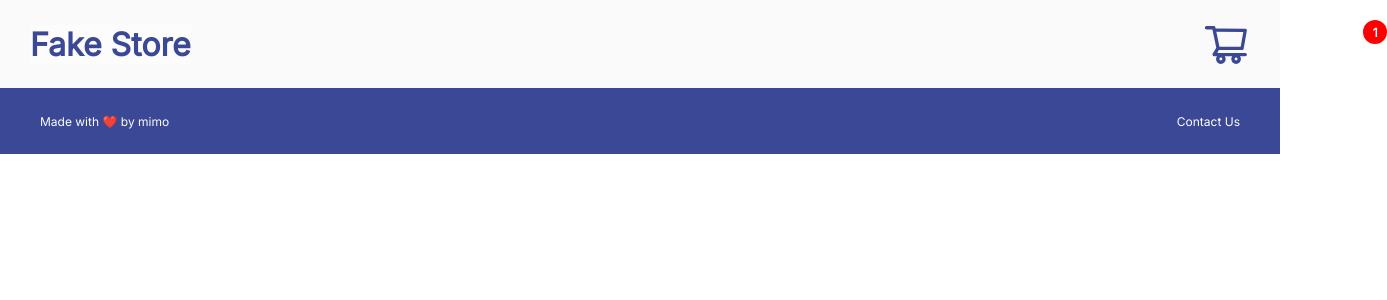
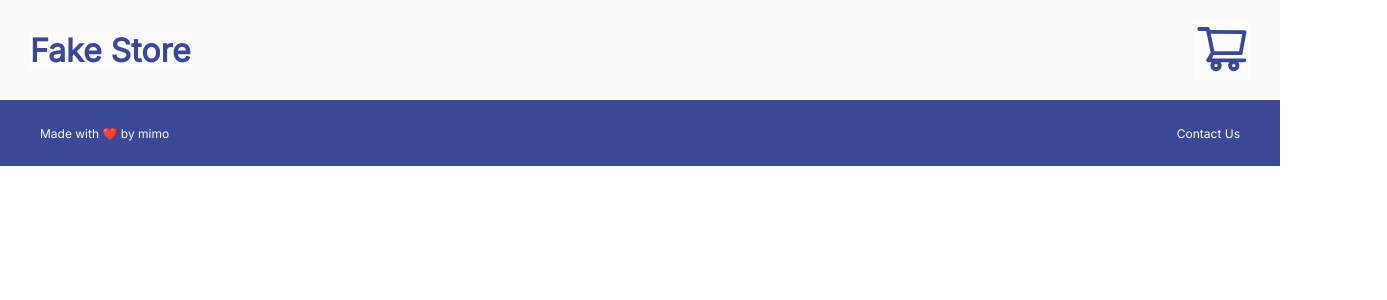
Before and after one commit to 1uckyswish/FakeStore-api, a React app: page /checkout in a window 1280 px wide. Shown: the top 300 px of the page, 1387 px wide, since content can reach past the window. Built offline with nearby package versions, Linux system fonts and the light colour scheme; the HTML template or start-up script is replaced by a standard one.

Commit message:
added context to make selected products global

```diff
--- a/src/App.jsx
+++ b/src/App.jsx
@@ -6,17 +6,22 @@ import Header from './components/Header/Header'
 import Homepage from './pages/Homepage/Homepage';
 import ContactUs from './pages/ContactUs/ContactUs';
 import DetailsPage from './pages/DetailsPage/DetailsPage';
+import HeartedContextProvider from './Contexts/CartContext';
+import Checkout from './pages/Checkout/Checkout';
 function App() {
-
+//** anybody inside will be able to use the heated context*/
   return (
       <BrowserRouter>
+      <HeartedContextProvider>
         <Header />
         <Routes> //* directs traffic
           <Route path='/' element={<Homepage />} />
+          <Route path='/checkout' element={<Checkout />} />
           <Route path='/contactUs' element={<ContactUs />}/>
           <Route path='/details/:productId' element={<DetailsPage />} />
         </Routes>
         <Footer />
+        </HeartedContextProvider>
       </BrowserRouter>
   )
 }
--- /dev/null
+++ b/src/Contexts/CartContext.jsx
@@ -0,0 +1,41 @@
+import { useContext, createContext, useEffect, useState} from "react";
+//**Start off by creating a context to be set global for the whole page to use it **/
+
+//**This is what will be used to access the data globally **/
+export const HeartedContext = createContext()
+
+export default function HeartedContextProvider(props){
+    //**create state to hold the data that is Hearted **/
+    const [hearted, setHearted] = useState([]);
+    //**This array holds an array of objects, so we need to set its value to an empty array **/
+
+    //**Lets create a function to add hearted items **/
+    //**Add a parameter that will get the whole data from the Product**/
+    //**we need to make this function global to have access on other pages**/
+    const addProduct = (productToAdd) =>{
+        console.log("adding", productToAdd);
+        //** add the parameter to make a new array **/
+        let listOfProducts = [...hearted, productToAdd];
+        console.log(listOfProducts);
+        setHearted(listOfProducts);
+    };
+
+    //**Lets create a function to Remove hearted items **/
+    //**we have to make it available so we need it add it to our array of objects**/
+    const removeProduct = (productId)=>{
+        console.log("removed", productId);
+        //**if the id doesn't match throw them out and keep the ones that do**/
+        let updatedProdcuts = hearted.filter(item => item.id !== productId);
+        //**building a new array **/
+        setHearted(updatedProdcuts)
+    }
+
+
+    return(
+        //**Give it the value of state as its value (HEARTED)& a function (addProduct) **/
+        <HeartedContext.Provider value={{hearted, addProduct, removeProduct}}>
+            {props.children}
+        </HeartedContext.Provider>
+        //**We then wrap it in APP.jsx to give it access to the other pages **/
+        )
+}
--- /dev/null
+++ b/src/components/CartCheckout/CartCheckout.jsx
@@ -0,0 +1,17 @@
+import React from 'react'
+import './CartCheckout.css'
+import { BsTrash } from 'react-icons/bs';
+
+function CartCheckout({productsAdded}) {
+  return (
+    <div>
+        <img src={productsAdded.image} alt={productsAdded.image}/>
+        <p>{productsAdded.title}</p>
+        <p>${productsAdded.price}</p>
+        <p>1</p>
+        <BsTrash />
+    </div>
+  )
+}
+
+export default CartCheckout
--- a/src/components/Header/Header.css
+++ b/src/components/Header/Header.css
@@ -5,7 +5,7 @@
     align-items: center;
     padding: 20px 30px;
     align-items: center;
-     background-color: #FAFAFA;
+    background-color: #FAFAFA;
 }
 
 .header-container > h1{
@@ -19,24 +19,23 @@
     color: var(--Blue-Page-Color);
 }
 
-.header-container .count-button{
-    background-color: red;
+.cart-container{
+    position: relative;
+}
+
+.count-button{
+background-color: red;
 position: absolute;
-width: 6.24px;
-height: 15px;
-left: 1363.1px;
-top: 20px;
-font-weight: 700;
-font-size: 12px;
-padding: 12px;
-border-radius: 20px;
+top: 0;
+left: 19px;
+padding: 5px;
+width: 50%;
+text-align: center;
+border-radius: 50%;
 color: #FFFFFF;
-display: flex;
-align-items: center;
-justify-content: center;
 }
 
 .cart-icon{
-    font-size: 3em;
+    font-size: 3.5em;
     color: var(--Blue-Page-Color);
 }
--- a/src/components/Header/Header.jsx
+++ b/src/components/Header/Header.jsx
@@ -1,18 +1,33 @@
-import React from 'react'
+import React, {useContext} from 'react'
 import "./Header.css"
 import { AiOutlineShoppingCart } from "react-icons/ai";
+import { HeartedContext } from '../../Contexts/CartContext';
+import { Link } from 'react-router-dom';
 // AiOutlineShoppingCart
 
 function Header() {
+  //**Use the global CartContext to get the props from it**/
+  const {hearted} = useContext(HeartedContext)
   return (
     <div className='header-container'>
       <a href="/">
         <h1>Fake Store</h1>
         </a>
-        <p className='count-button'>1</p>
-      <AiOutlineShoppingCart className='cart-icon'/>
+        <Link to="/checkout" className='cart-container'>
+          <AiOutlineShoppingCart className='cart-icon'/>
+          {
+            hearted.length === 0?
+            ""
+            :
+            <p className='count-button'>
+             {hearted.length}
+          </p>
+          }
+        </Link>
+
     </div>
   )
 }
 
+
 export default Header
--- a/src/components/ProductCard/ProductCard.css
+++ b/src/components/ProductCard/ProductCard.css
@@ -17,26 +17,18 @@
     width: 100%;
 }
 
-.product-card .product-info p:nth-child(1){
+.product-info p:nth-child(1), .product-info p:nth-child(3){
 font-size: 12px;
 color: #282828;
 font-weight: 700;
 padding: 5px 15px;
 }
 
-.product-card .product-info p:nth-child(2){
+ .product-info p:nth-child(2){
 font-weight: 400;
  padding: 5px 15px;
 font-size: 10px;
 color: #949494;
-}
-
-.product-card .product-info p:nth-child(3){
-font-size: 12px;
-line-height: 15px;
-color: #282828;
- font-weight: 600;
-padding: 5px 15px;
 }
 
 .product-card img{
@@ -46,7 +38,7 @@ padding: 5px 15px;
    margin: 35px 15px;
 }
 
-.product-card .img-box{
+.img-box{
     border-radius: 15px;
     margin-top: 20px;
     display: flex;
@@ -57,7 +49,22 @@ padding: 5px 15px;
      border: 2px solid #EFEFEF;
 }
 
-.product-card .img-box .icon-box .heart-icon{
+ .heart-icon{
+    background-color: #E7E7E7;
+    color: white;
+    width: 30px;
+    height: 30px;
+    border-radius: 20px;
+    padding: 4px;
+    position: absolute;
+    top: 10px;
+    right: 10px;
+    cursor: pointer;
+}
+
+.dark-icon{
+    color: var(--Blue-Page-Color);
+    font-size: 1.5em;
     background-color: #E7E7E7;
     width: 30px;
     height: 30px;
@@ -66,16 +73,9 @@ padding: 5px 15px;
     position: absolute;
     top: 10px;
     right: 10px;
+    cursor: pointer;
 }
 
-.product-card .img-box .heart-icon{
+ .heart-icon{
     color: white;
-
 }
-
-#temp-button{
-   background-color: lightblue;
-   width: auto;
-   height: 30px;
-   color: coral;
-}
--- a/src/components/ProductCard/ProductCard.jsx
+++ b/src/components/ProductCard/ProductCard.jsx
@@ -1,17 +1,42 @@
-import React from 'react'
-import "./ProductCard.css"
-import { AiFillHeart } from "react-icons/ai";
+import React, {useContext, useState, useEffect} from 'react';
+import "./ProductCard.css";
+import { AiFillHeart, AiTwotoneHeart } from "react-icons/ai";
+import { Link } from 'react-router-dom';
+import { HeartedContext } from '../../Contexts/CartContext';
 //AiFillHeart
 
 //* pass in the prop from the component to transfer data to XTML
 //* apply the props as JSON to the specific areas.
 function ProductCard({products}) {
+  //* start with state to check heart functionality
+  const [isHearted, setIsHearted] = useState(false);
+  //**Use the global CartContext to get the props from it**/
+  const {hearted, addProduct, removeProduct} = useContext(HeartedContext);
+  //**use the addProduct function as a onclick for it work on the icon **/
+
+  //**Create a useEffect to set the value of ISHEARTED **/
+  useEffect(
+    ()=>{
+      //**set the state if the product is already added to cart **/
+      setIsHearted(hearted.find(item => item.id === products.id))
+      //**This will give a BOOLEAN result **/
+      //**if the current item added to cart equals the id of the item displayed make it true **/
+    }, [hearted] //**anytime hearted is changed this useEffect gets triggered on change **/
+  );
+
   return (
     <div className='product-card'>
         <div className='img-box'>
-            <a href={`/details/${products?.id}`}><img src={products?.image} alt={products?.title}/></a>
+            <Link to={`/details/${products?.id}`}><img src={products?.image} alt={products?.title}/></Link>
             <div className='icon-box'>
-                <AiFillHeart className='heart-icon'/>
+                {
+                  //**If true then turn the heart to dark blue  **/
+                  isHearted?
+                    <AiFillHeart className='dark-icon' onClick={()=>removeProduct(products.id)} />
+                  :
+                  //** else if false set the color to original white **/
+                    <AiTwotoneHeart className='heart-icon' onClick={()=>addProduct(products)}/>
+                }
             </div>
         </div>
         <div className='product-info'>
--- /dev/null
+++ b/src/pages/Checkout/Checkout.jsx
@@ -0,0 +1,19 @@
+import React, {useContext} from 'react'
+import "./Checkout.css"
+import { HeartedContext } from '../../Contexts/CartContext';
+import CartCheckout from '../../components/CartCheckout/CartCheckout';
+
+
+
+function Checkout() {
+   const {hearted} = useContext(HeartedContext);
+  return (
+    <div>
+      {
+        hearted.map(item=> <CartCheckout productsAdded={item} key={item.id} />)
+      }
+    </div>
+  )
+}
+
+export default Checkout
--- a/src/pages/ContactUs/Contact.css
+++ b/src/pages/ContactUs/Contact.css
@@ -35,14 +35,14 @@ input{
 input::placeholder{
     color: white;
 }
-.contact-container .form-container input[type="text"]:nth-of-type(1),
-.contact-container .form-container input[type="text"]:nth-of-type(2) {
+ .form-container input[type="text"]:nth-of-type(1),
+.form-container input[type="text"]:nth-of-type(2) {
     width: 300px;
     height: 50px;
 }
 
 
-.contact-container .form-container input[type="text"]:nth-of-type(3) {
+.form-container input[type="text"]:nth-of-type(3) {
     width: 300px;
     padding-bottom: 100px;
 }
@@ -55,4 +55,6 @@ input::placeholder{
     font-size: 14px;
     line-height: 17px;
     color: #FFFFFF;
+    border: none;
+    cursor: pointer;
 }
```
Also changed, not shown: src/components/CartCheckout/CartCheckout.css (added), src/pages/Checkout/Checkout.css (added).
